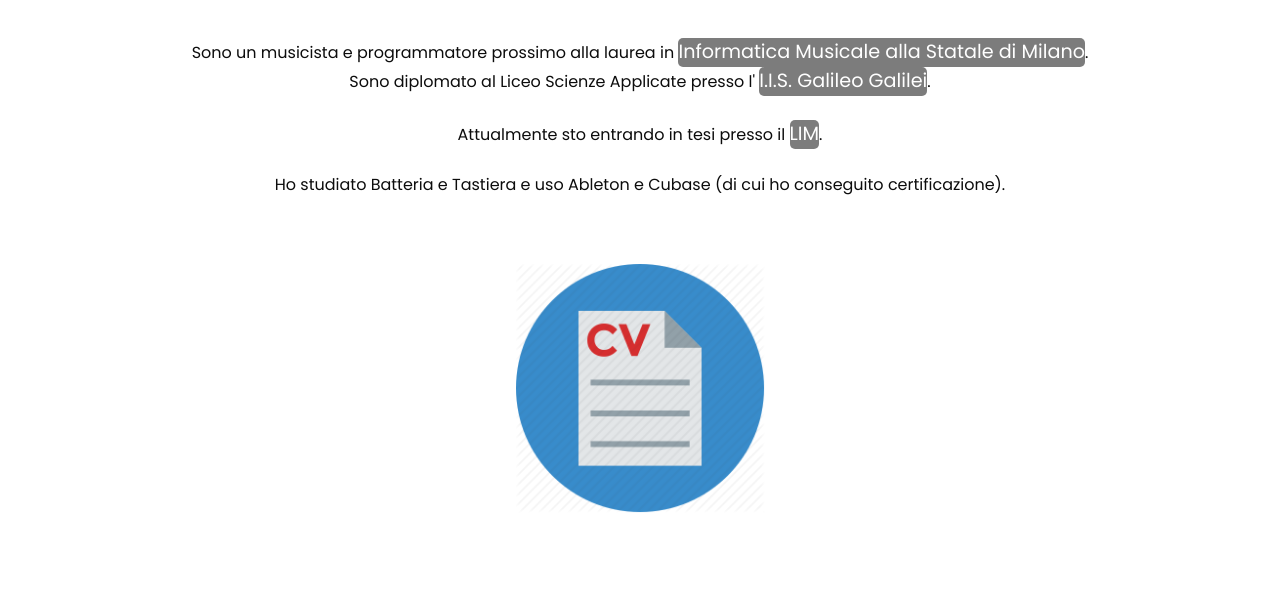
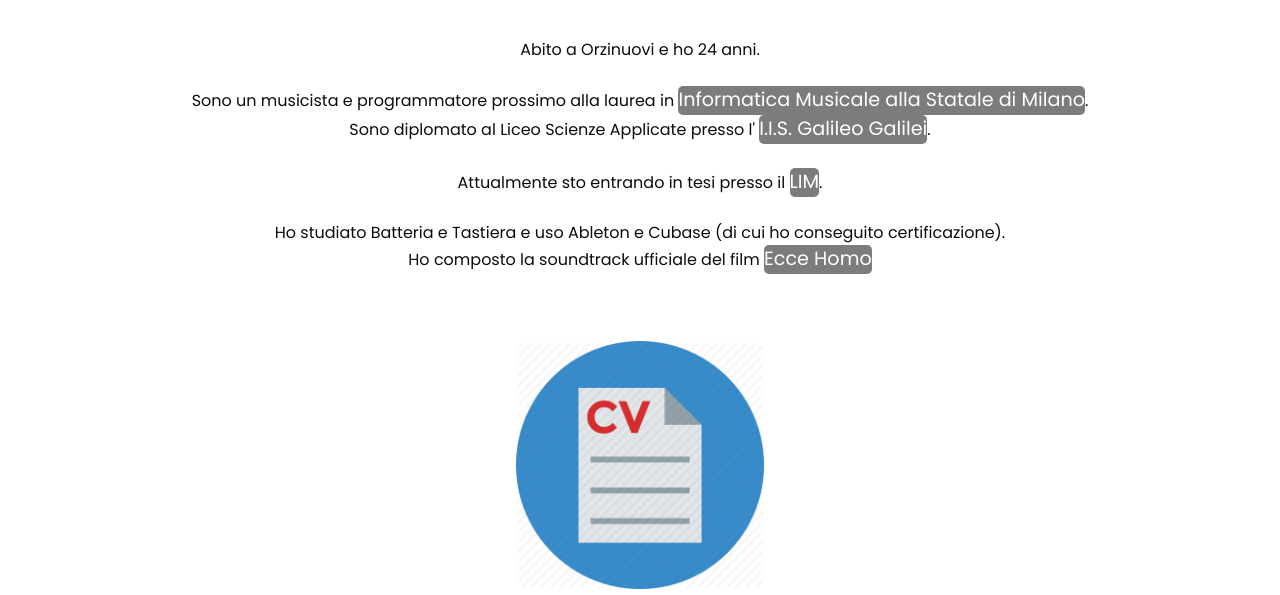
Before and after one commit to JulsSal99/sito, a plain HTML site: page info.html in a window 1280 px wide. Shown: the part 205-800 px from the top of the page. Drawn offline with Linux system fonts and the light colour scheme.

Commit message:
Update info.html

```diff
--- a/info.html
+++ b/info.html
@@ -83,6 +83,7 @@
       <div class="box">
         <div class="detail-box">
           <p>
+            Abito a Orzinuovi e ho 24 anni. <br><br>
             Sono un musicista e programmatore prossimo alla laurea in
             <a href="https://www.unimi.it/it/corsi/laurea-triennale/informatica-musicale">
               Informatica Musicale alla Statale di Milano
@@ -96,6 +97,11 @@
               LIM
             </a>.<br><br>
             Ho studiato Batteria e Tastiera e uso Ableton e Cubase (di cui ho conseguito certificazione).
+            <br>
+            Ho composto la soundtrack ufficiale del film
+            <a href="https://www.imdb.com/name/nm12357530/">
+              Ecce Homo
+            </a>
           </p>
           <div>
           </div>
```
